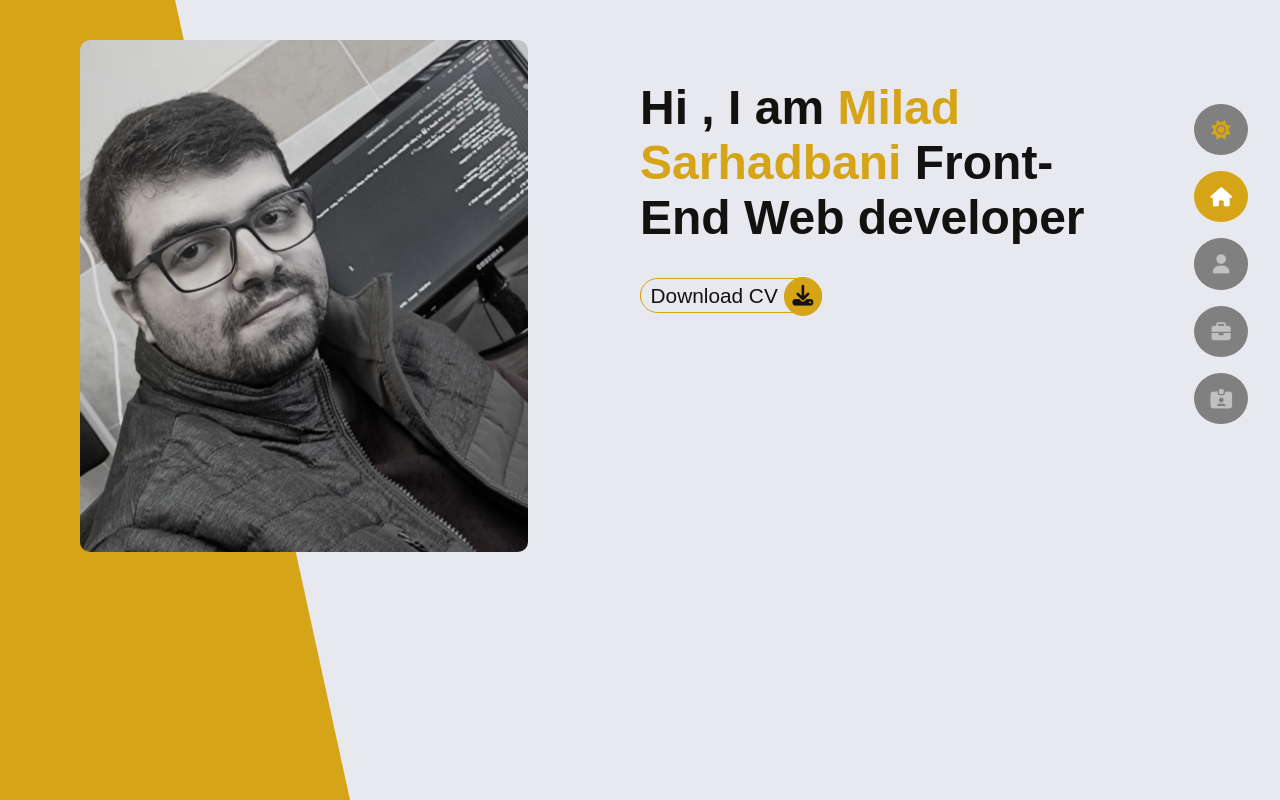
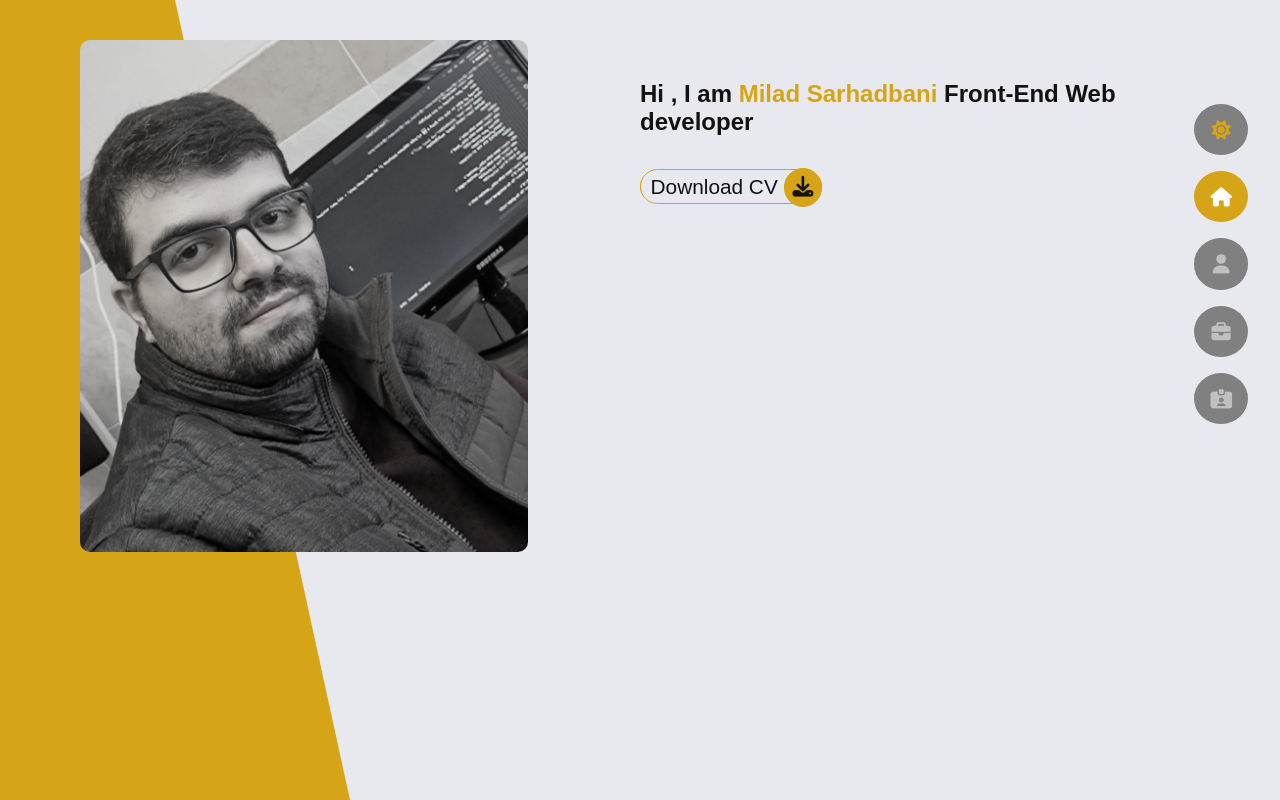
Before and after one commit to milad5108/My-Website.github.io, a plain HTML site: page index.html in a window 1280 px wide. Drawn offline with Linux system fonts and the light colour scheme.

Commit message:
index.html

```diff
--- a/index.html
+++ b/index.html
@@ -7,7 +7,7 @@
 
     <link rel="stylesheet" href="./styles/css.css" />
     <link rel="stylesheet" href="./styles/font-icon/css/all.min.css" />
-    <link rel="stylesheet" href="./styles/WordPress.css" />
+    <link rel="stylesheet" href="./styles/responsive.css" />
     <link rel="icon" type="image/x-icon" href="./img/my-pic-favicon.jpg" />
 
     <title>Personal WebSite</title>
```
